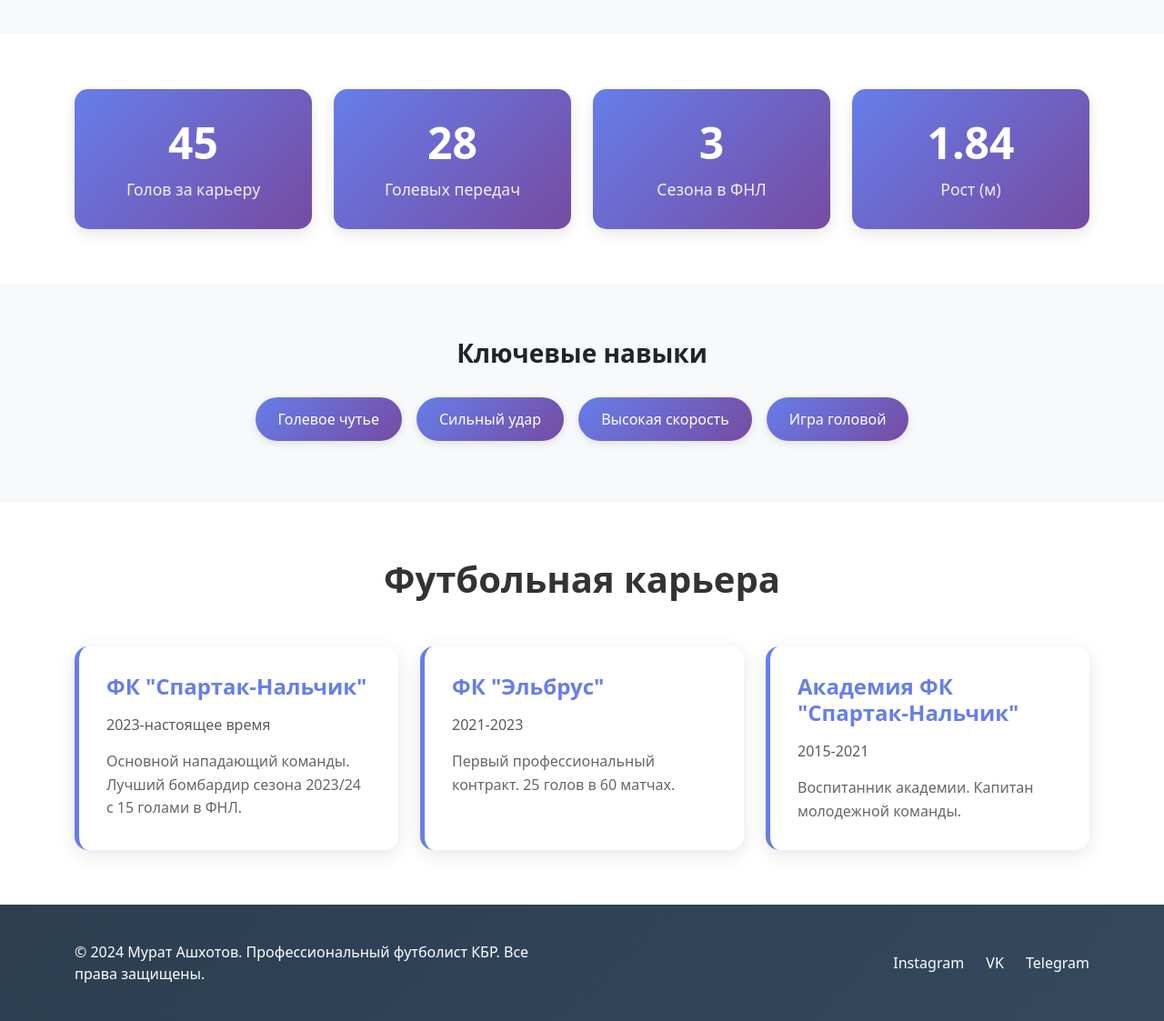
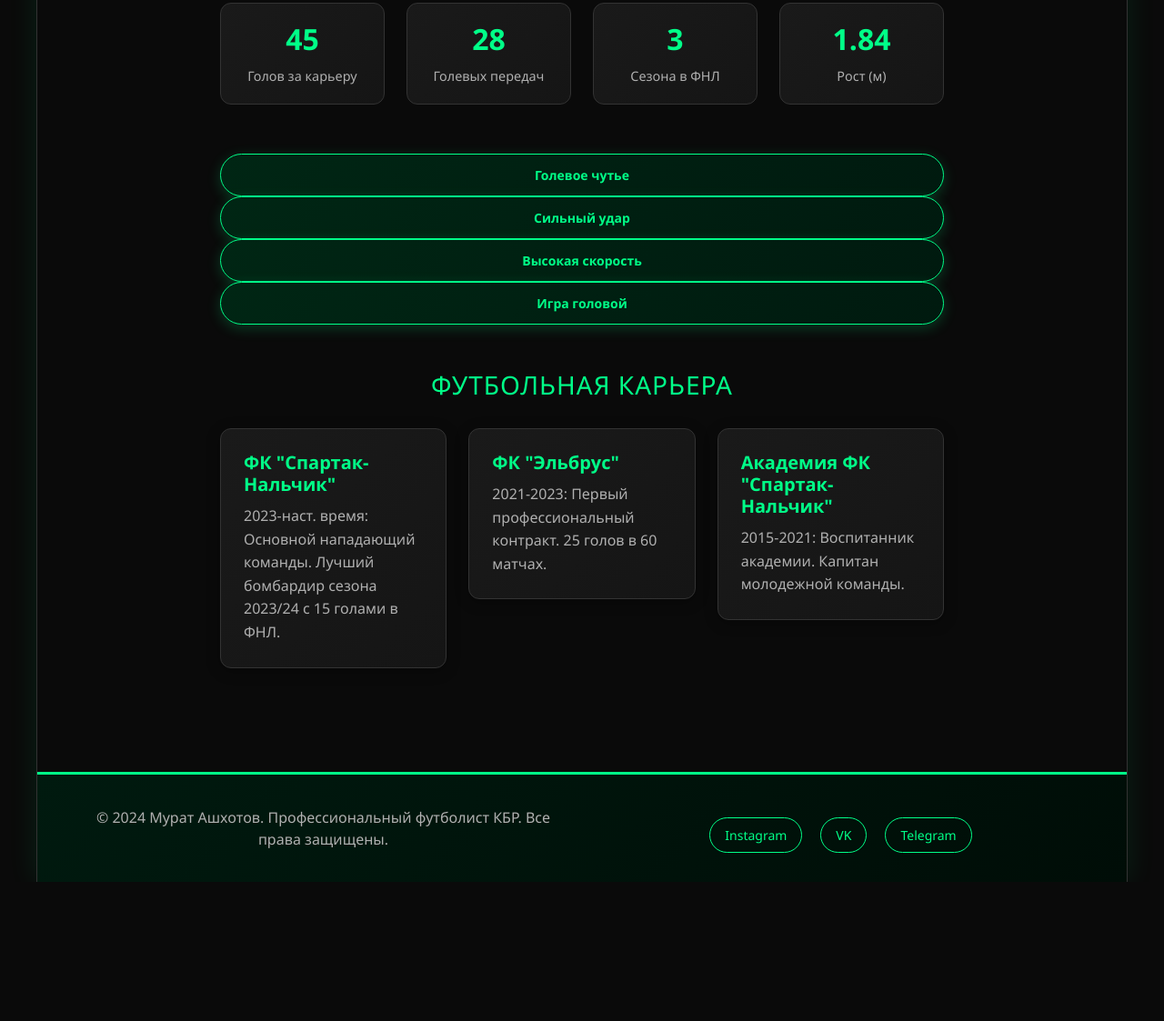
Before and after one commit to ashkhot06/my_front, a plain HTML site: page index.html in a window 1280 px wide. Shown: the part 800-1923 px from the top of the page at 91% size. After the commit the page ends 1770 px from the top, so only its background shows below. Drawn offline with nearby package versions, Linux system fonts and the light colour scheme.

Commit message:
Описание изменений

```diff
--- a/index.html
+++ b/index.html
@@ -7,269 +7,75 @@
     <title>Профессиональный футболист КБР</title>
     <!-- Bootstrap CSS -->
     <link href="https://cdn.jsdelivr.net/npm/bootstrap@5.3.0/dist/css/bootstrap.min.css" rel="stylesheet">
-    <style>
-        /* Сохраняем оригинальные стили */
-        .page-container {
-            min-height: 100vh;
-            display: flex;
-            flex-direction: column;
-        }
-
-        .content {
-            flex: 1;
-        }
-
-        .profile-header {
-            background: linear-gradient(135deg, #667eea 0%, #764ba2 100%);
-            color: white;
-            padding: 60px 0;
-            text-align: center;
-        }
-
-        .profile-photo {
-            width: 200px;
-            height: 200px;
-            border-radius: 50%;
-            object-fit: cover;
-            border: 5px solid white;
-            box-shadow: 0 4px 15px rgba(0,0,0,0.2);
-            margin: 20px 0;
-        }
-
-        .profile-title {
-            font-size: 2.5rem;
-            font-weight: 700;
-            margin-bottom: 20px;
-        }
-
-        .profile-name {
-            font-size: 2rem;
-            font-weight: 600;
-            margin: 10px 0;
-        }
-
-        .profile-group {
-            font-size: 1.2rem;
-            opacity: 0.9;
-        }
-
-        .about-me {
-            padding: 60px 0;
-            background-color: #f8f9fa;
-        }
-
-        .about-me p {
-            font-size: 1.1rem;
-            line-height: 1.8;
-            color: #333;
-            text-align: center;
-            max-width: 800px;
-            margin: 0 auto;
-        }
-
-        .stats-container {
-            padding: 60px 0;
-        }
-
-        .stat-card {
-            background: linear-gradient(135deg, #667eea 0%, #764ba2 100%);
-            color: white;
-            padding: 30px 20px;
-            border-radius: 15px;
-            text-align: center;
-            box-shadow: 0 5px 15px rgba(0,0,0,0.1);
-            transition: transform 0.3s ease;
-        }
-
-        .stat-card:hover {
-            transform: translateY(-5px);
-        }
-
-        .stat-card h3 {
-            font-size: 3rem;
-            font-weight: 700;
-            margin-bottom: 10px;
-        }
-
-        .stat-card p {
-            font-size: 1.1rem;
-            opacity: 0.9;
-            margin: 0;
-        }
-
-        .skills-container {
-            padding: 60px 0;
-            background-color: #f8f9fa;
-        }
-
-        .skill-tag {
-            display: inline-block;
-            background: linear-gradient(135deg, #667eea 0%, #764ba2 100%);
-            color: white;
-            padding: 12px 25px;
-            margin: 8px;
-            border-radius: 25px;
-            font-weight: 500;
-            box-shadow: 0 3px 10px rgba(0,0,0,0.1);
-        }
-
-        .experience-section {
-            padding: 60px 0;
-        }
-
-        .section-title {
-            font-size: 2.5rem;
-            font-weight: 700;
-            text-align: center;
-            margin-bottom: 50px;
-            color: #333;
-        }
-
-        .experience-card {
-            background: white;
-            border-radius: 15px;
-            padding: 30px;
-            box-shadow: 0 5px 20px rgba(0,0,0,0.1);
-            border-left: 5px solid #667eea;
-            transition: all 0.3s ease;
-            height: 100%;
-        }
-
-        .experience-card:hover {
-            transform: translateY(-5px);
-            box-shadow: 0 10px 30px rgba(0,0,0,0.15);
-        }
-
-        .experience-title {
-            font-size: 1.5rem;
-            font-weight: 600;
-            color: #667eea;
-            margin-bottom: 15px;
-        }
-
-        .experience-desc {
-            color: #666;
-            line-height: 1.6;
-            margin: 0;
-        }
-
-        .footer {
-            background: linear-gradient(135deg, #2c3e50 0%, #34495e 100%);
-            color: white;
-            padding: 40px 0;
-            margin-top: auto;
-        }
-
-        .social-links a {
-            color: white;
-            text-decoration: none;
-            margin-left: 20px;
-            transition: color 0.3s ease;
-        }
-
-        .social-links a:hover {
-            color: #667eea;
-        }
-
-        .nav-list {
-            list-style: none;
-            padding: 0;
-            margin: 0;
-        }
-
-        .nav-link {
-            color: #333;
-            text-decoration: none;
-            padding: 10px 20px;
-            font-weight: 500;
-            transition: color 0.3s ease;
-        }
-
-        .nav-link:hover {
-            color: #667eea;
-        }
-    </style>
+    <link rel="stylesheet" href="style/styles.css">
 </head>
 
 <body class="page-container">
-    <!-- Bootstrap Navbar -->
-    <nav class="navbar navbar-expand-lg navbar-light bg-white shadow-sm">
-        <div class="container">
-            <a class="navbar-brand fw-bold text-primary" href="index.html">Футболист КБР</a>
+    <header>
+        <!-- Bootstrap Navbar Component -->
+        <nav class="navbar navbar-expand-lg">
+            <div class="container-fluid">
                 <button class="navbar-toggler" type="button" data-bs-toggle="collapse" data-bs-target="#navbarNav">
                     <span class="navbar-toggler-icon"></span>
                 </button>
                 <div class="collapse navbar-collapse" id="navbarNav">
-                <ul class="navbar-nav ms-auto">
-                    <li class="nav-item">
-                        <a class="nav-link active fw-semibold" href="index.html">Главная</a>
-                    </li>
-                    <li class="nav-item">
-                        <a class="nav-link" href="pages/news.html">Новости</a>
-                    </li>
-                    <li class="nav-item">
-                        <a class="nav-link" href="pages/practices.html">Тренировки</a>
-                    </li>
-                    <li class="nav-item">
-                        <a class="nav-link" href="pages/goods.html">Экипировка</a>
-                    </li>
-                    <li class="nav-item">
-                        <a class="nav-link" href="pages/contacts.html">Контакты</a>
-                    </li>
+                    <ul class="nav-list navbar-nav w-100 justify-content-center">
+                        <li class="nav-item"><a class="nav-link" href="index.html">Главная</a></li>
+                        <li class="nav-item"><a class="nav-link" href="pages/news.html">Новости</a></li>
+                        <li class="nav-item"><a class="nav-link" href="pages/practices.html">Тренировки</a></li>
+                        <li class="nav-item"><a class="nav-link" href="pages/goods.html">Экипировка</a></li>
+                        <li class="nav-item"><a class="nav-link" href="pages/contacts.html">Контакты</a></li>
                     </ul>
                 </div>
             </div>
         </nav>
+    </header>
 
     <main class="content">
-        <!-- Profile Header -->
-        <section class="profile-header">
-            <div class="container">
-                <div class="row justify-content-center">
-                    <div class="col-lg-8 text-center">
+        <!-- Profile Header with Bootstrap Grid -->
+        <div class="profile-header">
+            <div class="container text-center">
                 <h1 class="profile-title">Профессиональный футболист</h1>
                 <img class="profile-photo" src="images/profile.jpg" alt="Фото футболиста">
                 <h2 class="profile-name">Мурат Ашхотов</h2>
                 <p class="profile-group">Нападающий</p>
             </div>
         </div>
-            </div>
-        </section>
 
-        <!-- About Me -->
-        <section class="about-me">
+        <!-- About Me Section -->
+        <div class="about-me">
             <div class="container">
                 <div class="row justify-content-center">
-                    <div class="col-lg-10">
-                        <p class="lead">Профессиональный футболист из Кабардино-Балкарии. Выпускник академии ФК "Спартак-Нальчик". Играю на позиции центрального нападающего. Обладаю хорошим голевым чутьем, сильным ударом и высокой скоростью. Цель - выступать в Премьер-Лиге и защищать цвета сборной России.</p>
+                    <div class="col-12">
+                        <p>Профессиональный футболист из Кабардино-Балкарии. Выпускник академии ФК "Спартак-Нальчик". Играю на позиции центрального нападающего. Обладаю хорошим голевым чутьем, сильным ударом и высокой скоростью. Цель - выступать в Премьер-Лиге и защищать цвета сборной России.</p>
                     </div>
                 </div>
             </div>
-        </section>
+        </div>
 
-        <!-- Stats -->
-        <section class="stats-container">
+        <!-- Stats Section with Bootstrap Grid -->
+        <div class="stats-container">
             <div class="container">
-                <div class="row g-4">
-                    <div class="col-xl-3 col-md-6">
+                <div class="row">
+                    <div class="col-lg-3 col-md-6 mb-4">
                         <div class="stat-card">
                             <h3>45</h3>
                             <p>Голов за карьеру</p>
                         </div>
                     </div>
-                    <div class="col-xl-3 col-md-6">
+                    <div class="col-lg-3 col-md-6 mb-4">
                         <div class="stat-card">
                             <h3>28</h3>
                             <p>Голевых передач</p>
                         </div>
                     </div>
-                    <div class="col-xl-3 col-md-6">
+                    <div class="col-lg-3 col-md-6 mb-4">
                         <div class="stat-card">
                             <h3>3</h3>
                             <p>Сезона в ФНЛ</p>
                         </div>
                     </div>
-                    <div class="col-xl-3 col-md-6">
+                    <div class="col-lg-3 col-md-6 mb-4">
                         <div class="stat-card">
                             <h3>1.84</h3>
                             <p>Рост (м)</p>
@@ -277,68 +83,64 @@
                     </div>
                 </div>
             </div>
-        </section>
+        </div>
 
-        <!-- Skills -->
-        <section class="skills-container">
+        <!-- Skills Section -->
+        <div class="skills-container">
             <div class="container">
-                <div class="row justify-content-center">
-                    <div class="col-lg-8 text-center">
-                        <h3 class="mb-4 fw-bold">Ключевые навыки</h3>
-                        <div class="d-flex flex-wrap justify-content-center">
-                            <span class="skill-tag">Голевое чутье</span>
-                            <span class="skill-tag">Сильный удар</span>
-                            <span class="skill-tag">Высокая скорость</span>
-                            <span class="skill-tag">Игра головой</span>
+                <div class="row">
+                    <div class="col-12">
+                        <div class="skill-tag">Голевое чутье</div>
+                        <div class="skill-tag">Сильный удар</div>
+                        <div class="skill-tag">Высокая скорость</div>
+                        <div class="skill-tag">Игра головой</div>
                     </div>
                 </div>
             </div>
         </div>
-        </section>
 
-        <!-- Experience -->
+        <!-- Experience Section with Bootstrap Cards -->
         <section class="experience-section">
             <div class="container">
                 <h2 class="section-title">Футбольная карьера</h2>
-                <div class="row g-4">
-                    <div class="col-lg-4 col-md-6">
-                        <div class="experience-card">
+                <div class="row">
+                    <div class="col-lg-4 col-md-6 mb-4">
+                        <article class="experience-card">
                             <h3 class="experience-title">ФК "Спартак-Нальчик"</h3>
-                            <p class="text-muted mb-3">2023-настоящее время</p>
-                            <p class="experience-desc">Основной нападающий команды. Лучший бомбардир сезона 2023/24 с 15 голами в ФНЛ.</p>
+                            <p class="experience-desc">2023-наст. время: Основной нападающий команды. Лучший бомбардир сезона 2023/24 с 15 голами в ФНЛ.</p>
+                        </article>
                     </div>
+                    <div class="col-lg-4 col-md-6 mb-4">
+                        <article class="experience-card">
+                            <h3 class="experience-title">ФК "Эльбрус"</h3>
+                            <p class="experience-desc">2021-2023: Первый профессиональный контракт. 25 голов в 60 матчах.</p>
+                        </article>
                     </div>
-                    <div class="col-lg-4 col-md-6">
-                        <div class="experience-card">
-                            <h3 class="experience-title">ФК "Эльбрус"</h3>
-                            <p class="text-muted mb-3">2021-2023</p>
-                            <p class="experience-desc">Первый профессиональный контракт. 25 голов в 60 матчах.</p>
-                        </div>
-                    </div>
-                    <div class="col-lg-4 col-md-6">
-                        <div class="experience-card">
+                    <div class="col-lg-4 col-md-6 mb-4">
+                        <article class="experience-card">
                             <h3 class="experience-title">Академия ФК "Спартак-Нальчик"</h3>
-                            <p class="text-muted mb-3">2015-2021</p>
-                            <p class="experience-desc">Воспитанник академии. Капитан молодежной команды.</p>
-                        </div>
+                            <p class="experience-desc">2015-2021: Воспитанник академии. Капитан молодежной команды.</p>
+                        </article>
                     </div>
                 </div>
             </div>
         </section>
     </main>
 
-    <!-- Footer -->
+    <!-- Footer with Bootstrap Grid -->
     <footer class="footer">
+        <div class="footer-content">
             <div class="container">
                 <div class="row align-items-center">
                     <div class="col-md-6">
-                    <p class="mb-0">© 2024 Мурат Ашхотов. Профессиональный футболист КБР. Все права защищены.</p>
+                        <p>© 2024 Мурат Ашхотов. Профессиональный футболист КБР. Все права защищены.</p>
                     </div>
-                <div class="col-md-6 text-md-end">
-                    <div class="social-links">
-                        <a href="#" class="text-white">Instagram</a>
-                        <a href="#" class="text-white">VK</a>
-                        <a href="#" class="text-white">Telegram</a>
+                    <div class="col-md-6">
+                        <div class="social-links text-md-end">
+                            <a href="#" class="social-link">Instagram</a>
+                            <a href="#" class="social-link">VK</a>
+                            <a href="#" class="social-link">Telegram</a>
+                        </div>
                     </div>
                 </div>
             </div>
```
Lines whose indentation alone changed are shown as unchanged.
